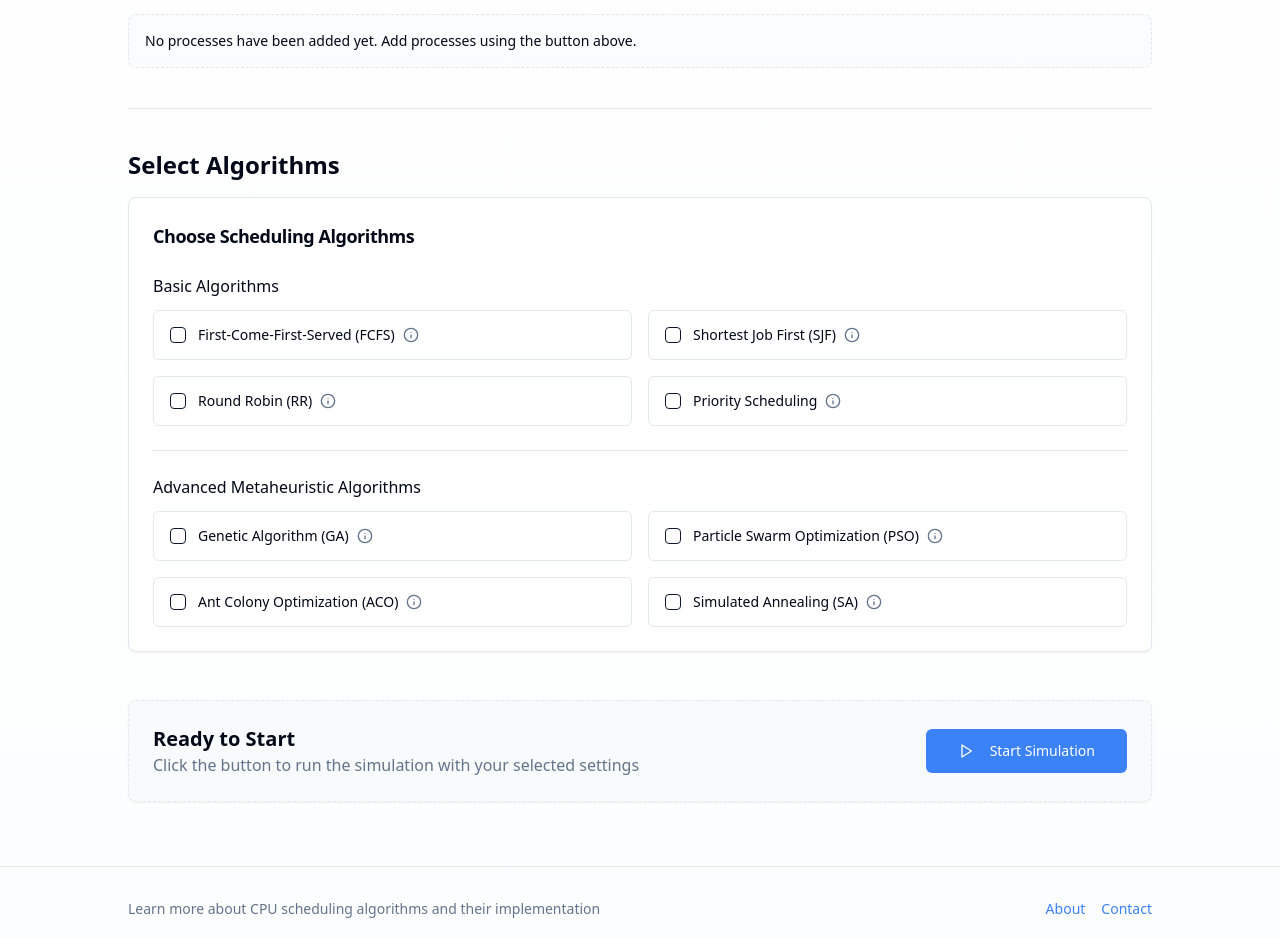
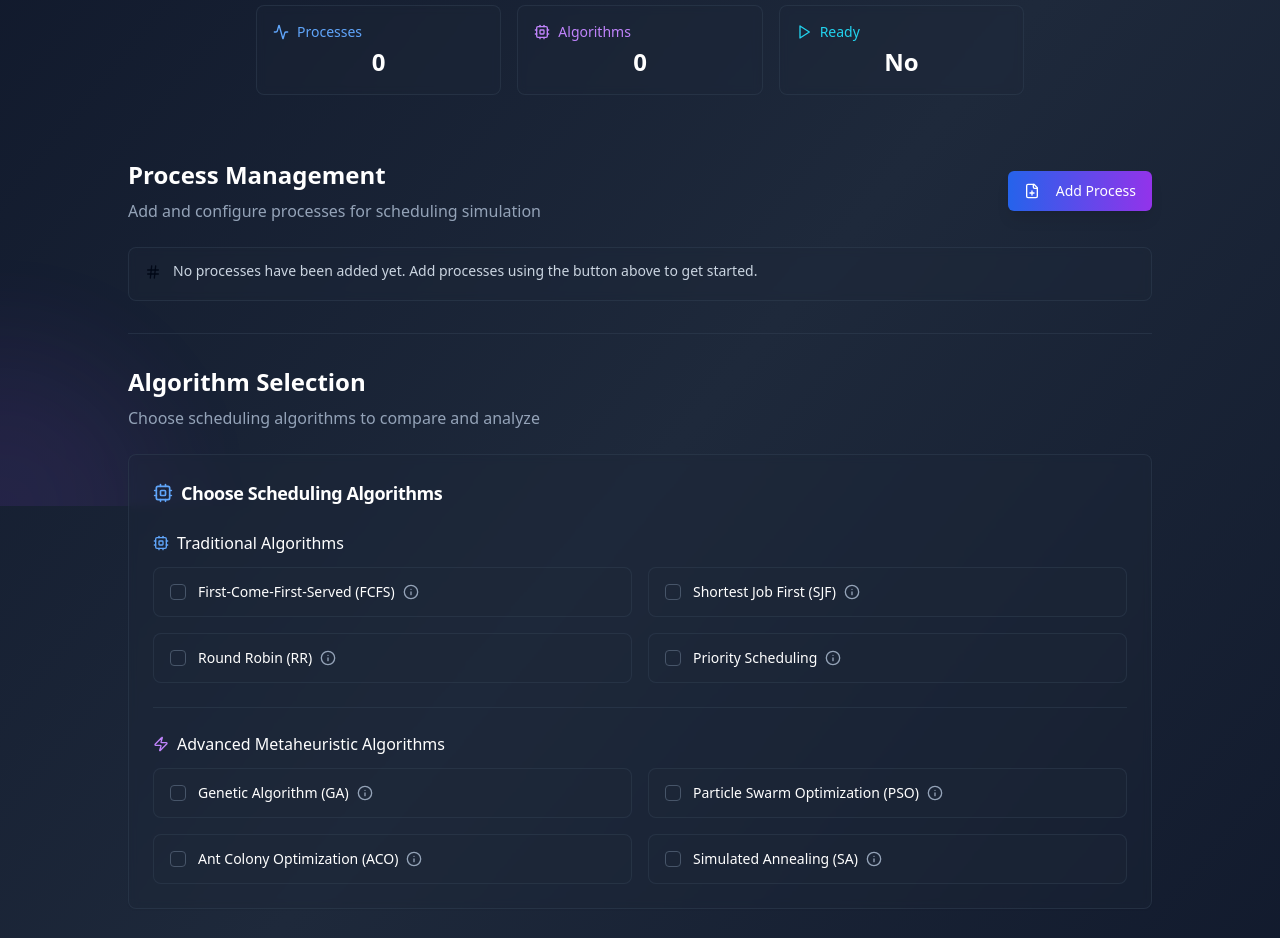
Before and after one commit to NiveshJain41/sched-sim-visualize-cpu, a React (Vite) app: page / in a window 1280 px wide. Shown: the part 294-1232 px from the top of the page. Built offline with nearby package versions, Linux system fonts and the light colour scheme.

Commit message:
feat: Implement unique process IDs and UI enhancements
-   Automatically generate unique IDs for processes upon addition.
-   Ensure process IDs are linked and accessible on results pages.
-   Enhance the UI with a more advanced design and a dark theme.

```diff
--- a/src/components/AlgorithmSelection.tsx
+++ b/src/components/AlgorithmSelection.tsx
@@ -1,9 +1,10 @@
+
 import React from "react";
 import { Card, CardContent, CardHeader, CardTitle } from "@/components/ui/card";
 import { Checkbox } from "@/components/ui/checkbox";
 import { Label } from "@/components/ui/label";
 import { HoverCard, HoverCardContent, HoverCardTrigger } from "@/components/ui/hover-card";
-import { Info } from "lucide-react";
+import { Info, Cpu, Zap } from "lucide-react";
 import { Separator } from "@/components/ui/separator";
 
 export interface Algorithm {
@@ -35,33 +36,43 @@ export function AlgorithmSelection({
   const basicAlgorithms = algorithms.filter(algo => algo.category !== "advanced");
   const advancedAlgorithms = algorithms.filter(algo => algo.category === "advanced");
 
-  const renderAlgorithmGroup = (algorithmList: Algorithm[]) => (
+  const renderAlgorithmGroup = (algorithmList: Algorithm[], isAdvanced = false) => (
     <div className="grid grid-cols-1 md:grid-cols-2 gap-4">
       {algorithmList.map((algorithm) => (
         <div
           key={algorithm.id}
-          className="flex items-center space-x-3 space-y-0 rounded-md border p-4 hover:bg-accent/50 transition-colors"
+          className={`flex items-center space-x-3 space-y-0 rounded-lg border p-4 transition-all duration-200 ${
+            selectedAlgorithms.includes(algorithm.id)
+              ? isAdvanced
+                ? 'border-purple-500/50 bg-purple-600/10 shadow-lg shadow-purple-500/20'
+                : 'border-blue-500/50 bg-blue-600/10 shadow-lg shadow-blue-500/20'
+              : 'border-slate-700/50 bg-slate-800/30 hover:bg-slate-700/30'
+          }`}
         >
           <Checkbox
             id={algorithm.id}
             checked={selectedAlgorithms.includes(algorithm.id)}
             onCheckedChange={() => toggleAlgorithm(algorithm.id)}
+            className="border-slate-600 data-[state=checked]:bg-gradient-to-r data-[state=checked]:from-blue-600 data-[state=checked]:to-purple-600"
           />
           <div className="flex-1 space-y-1">
             <div className="flex items-center">
               <Label
                 htmlFor={algorithm.id}
-                className="font-medium leading-none peer-disabled:cursor-not-allowed peer-disabled:opacity-70"
+                className="font-medium leading-none peer-disabled:cursor-not-allowed peer-disabled:opacity-70 text-white cursor-pointer"
               >
                 {algorithm.name}
               </Label>
               <HoverCard>
                 <HoverCardTrigger asChild>
                   <button className="ml-2 inline-flex items-center">
-                    <Info className="h-4 w-4 text-muted-foreground" />
+                    <Info className="h-4 w-4 text-slate-400 hover:text-slate-300" />
                   </button>
                 </HoverCardTrigger>
-                <HoverCardContent className="w-80 text-sm" side="top">
+                <HoverCardContent
+                  className="w-80 text-sm bg-slate-800 border-slate-700 text-slate-200"
+                  side="top"
+                >
                   {algorithm.description}
                 </HoverCardContent>
               </HoverCard>
@@ -73,22 +84,31 @@ export function AlgorithmSelection({
   );
 
   return (
-    <Card className="w-full">
+    <Card className="w-full border-slate-700/50 bg-slate-800/30 backdrop-blur-sm">
       <CardHeader>
-        <CardTitle className="text-lg">Choose Scheduling Algorithms</CardTitle>
+        <CardTitle className="text-lg text-white flex items-center gap-2">
+          <Cpu className="h-5 w-5 text-blue-400" />
+          Choose Scheduling Algorithms
+        </CardTitle>
       </CardHeader>
       <CardContent className="space-y-6">
         <div>
-          <h3 className="font-medium mb-3">Basic Algorithms</h3>
+          <div className="flex items-center gap-2 mb-3">
+            <Cpu className="h-4 w-4 text-blue-400" />
+            <h3 className="font-medium text-white">Traditional Algorithms</h3>
+          </div>
           {renderAlgorithmGroup(basicAlgorithms)}
         </div>
 
         {advancedAlgorithms.length > 0 && (
           <>
-            <Separator />
+            <Separator className="bg-slate-700/50" />
             <div>
-              <h3 className="font-medium mb-3">Advanced Metaheuristic Algorithms</h3>
-              {renderAlgorithmGroup(advancedAlgorithms)}
+              <div className="flex items-center gap-2 mb-3">
+                <Zap className="h-4 w-4 text-purple-400" />
+                <h3 className="font-medium text-white">Advanced Metaheuristic Algorithms</h3>
+              </div>
+              {renderAlgorithmGroup(advancedAlgorithms, true)}
             </div>
           </>
         )}
--- a/src/components/ProcessList.tsx
+++ b/src/components/ProcessList.tsx
@@ -2,7 +2,7 @@
 import React from "react";
 import { Table, TableBody, TableCell, TableHead, TableHeader, TableRow } from "@/components/ui/table";
 import { Button } from "@/components/ui/button";
-import { Edit, Trash2 } from "lucide-react";
+import { Edit, Trash2, Hash } from "lucide-react";
 import { Process } from "./AddProcessModal";
 import { Card, CardContent, CardHeader, CardTitle } from "@/components/ui/card";
 import { Alert, AlertDescription } from "@/components/ui/alert";
@@ -17,54 +17,62 @@ interface ProcessListProps {
 export function ProcessList({ processes, onEdit, onDelete, onClearAll }: ProcessListProps) {
   if (processes.length === 0) {
     return (
-      <Alert className="bg-secondary/30 text-foreground border-dashed">
-        <AlertDescription>
-          No processes have been added yet. Add processes using the button above.
+      <Alert className="bg-slate-800/30 border-slate-700/50 backdrop-blur-sm">
+        <Hash className="h-4 w-4 text-slate-400" />
+        <AlertDescription className="text-slate-300">
+          No processes have been added yet. Add processes using the button above to get started.
         </AlertDescription>
       </Alert>
     );
   }
 
   return (
-    <Card className="w-full">
+    <Card className="w-full border-slate-700/50 bg-slate-800/30 backdrop-blur-sm">
       <CardHeader className="pb-3">
         <div className="flex justify-between items-center">
-          <CardTitle className="text-lg">Process List</CardTitle>
+          <CardTitle className="text-lg text-white">Process List</CardTitle>
           <Button
             variant="outline"
             size="sm"
             onClick={onClearAll}
-            className="text-destructive hover:text-destructive"
+            className="border-red-600/50 text-red-400 hover:bg-red-600/10 hover:text-red-300"
           >
             Clear All
           </Button>
         </div>
       </CardHeader>
       <CardContent>
-        <div className="rounded-md border">
+        <div className="rounded-md border border-slate-700/50 overflow-hidden">
           <Table>
             <TableHeader>
-              <TableRow>
-                <TableHead>Process Name</TableHead>
-                <TableHead>Arrival Time (s)</TableHead>
-                <TableHead>Burst Time (s)</TableHead>
-                <TableHead>Priority</TableHead>
-                <TableHead className="w-[100px] text-right">Actions</TableHead>
+              <TableRow className="border-slate-700/50 hover:bg-slate-700/30">
+                <TableHead className="text-slate-300">Process ID</TableHead>
+                <TableHead className="text-slate-300">Process Name</TableHead>
+                <TableHead className="text-slate-300">Arrival Time (s)</TableHead>
+                <TableHead className="text-slate-300">Burst Time (s)</TableHead>
+                <TableHead className="text-slate-300">Priority</TableHead>
+                <TableHead className="w-[100px] text-right text-slate-300">Actions</TableHead>
               </TableRow>
             </TableHeader>
             <TableBody>
-              {processes.map((process) => (
-                <TableRow key={process.id} className="animate-slide-in">
-                  <TableCell className="font-medium">{process.name}</TableCell>
-                  <TableCell>{process.arrivalTime}</TableCell>
-                  <TableCell>{process.burstTime}</TableCell>
-                  <TableCell>{process.priority ?? "N/A"}</TableCell>
+              {processes.map((process, index) => (
+                <TableRow
+                  key={process.id}
+                  className="animate-slide-in border-slate-700/50 hover:bg-slate-700/20"
+                >
+                  <TableCell className="font-mono text-xs text-slate-400 bg-slate-700/30">
+                    {process.id}
+                  </TableCell>
+                  <TableCell className="font-medium text-white">{process.name}</TableCell>
+                  <TableCell className="text-slate-300">{process.arrivalTime}</TableCell>
+                  <TableCell className="text-slate-300">{process.burstTime}</TableCell>
+                  <TableCell className="text-slate-300">{process.priority ?? "N/A"}</TableCell>
                   <TableCell className="text-right space-x-2">
                     <Button
                       variant="ghost"
                       size="icon"
                       onClick={() => onEdit(process)}
-                      className="h-8 w-8"
+                      className="h-8 w-8 text-blue-400 hover:bg-blue-600/20 hover:text-blue-300"
                     >
                       <Edit className="h-4 w-4" />
                     </Button>
@@ -72,7 +80,7 @@ export function ProcessList({ processes, onEdit, onDelete, onClearAll }: Process
                       variant="ghost"
                       size="icon"
                       onClick={() => onDelete(process.id)}
-                      className="h-8 w-8 text-destructive"
+                      className="h-8 w-8 text-red-400 hover:bg-red-600/20 hover:text-red-300"
                     >
                       <Trash2 className="h-4 w-4" />
                     </Button>
--- a/src/pages/Index.tsx
+++ b/src/pages/Index.tsx
@@ -1,4 +1,3 @@
-
 import React, { useState } from "react";
 import { useNavigate } from "react-router-dom";
 import { Button } from "@/components/ui/button";
@@ -8,7 +7,7 @@ import { toast } from "sonner";
 import { AddProcessModal, Process } from "@/components/AddProcessModal";
 import { ProcessList } from "@/components/ProcessList";
 import { AlgorithmSelection, Algorithm } from "@/components/AlgorithmSelection";
-import { FilePlus, Play } from "lucide-react";
+import { FilePlus, Play, Cpu, Activity } from "lucide-react";
 
 const algorithms = [
   {
@@ -72,15 +71,22 @@ const Index = () => {
   // State for selected algorithms
   const [selectedAlgorithms, setSelectedAlgorithms] = useState<string[]>([]);
 
+  // Generate unique process ID
+  const generateProcessId = () => {
+    return `P${Date.now()}-${Math.random().toString(36).substr(2, 9)}`;
+  };
+
   // Handle process addition/editing
-  const handleAddProcess = (process: Process) => {
+  const handleAddProcess = (processData: Omit<Process, 'id'>) => {
     if (editingProcess) {
-      // Update existing process
-      setProcesses(processes.map(p => p.id === process.id ? process : p));
+      // Update existing process - keep the same ID
+      const updatedProcess = { ...processData, id: editingProcess.id };
+      setProcesses(processes.map(p => p.id === editingProcess.id ? updatedProcess : p));
       setEditingProcess(null);
     } else {
-      // Add new process
-      setProcesses([...processes, process]);
+      // Add new process with unique ID
+      const newProcess = { ...processData, id: generateProcessId() };
+      setProcesses([...processes, newProcess]);
     }
   };
 
@@ -125,28 +131,70 @@ const Index = () => {
   };
 
   return (
-    <div className="min-h-screen bg-gradient-to-b from-background to-secondary/20">
-      <header className="container mx-auto py-12 px-4">
-        <div className="max-w-5xl mx-auto text-center space-y-4">
+    <div className="min-h-screen bg-gradient-to-br from-slate-900 via-slate-800 to-slate-900">
+      {/* Animated background elements */}
+      <div className="absolute inset-0 overflow-hidden">
+        <div className="absolute -top-40 -right-40 w-80 h-80 bg-blue-500/10 rounded-full blur-3xl animate-pulse-slow"></div>
+        <div className="absolute -bottom-40 -left-40 w-80 h-80 bg-purple-500/10 rounded-full blur-3xl animate-pulse-slow"></div>
+      </div>
+
+      <header className="relative container mx-auto py-16 px-4">
+        <div className="max-w-5xl mx-auto text-center space-y-6">
           {/* Project ID Header */}
-          <p className="text-sm font-medium text-muted-foreground mb-2">Project Id - SE(OS) - VI - T054</p>
+          <div className="inline-flex items-center gap-2 px-4 py-2 bg-slate-800/50 backdrop-blur-sm border border-slate-700/50 rounded-full">
+            <Cpu className="h-4 w-4 text-blue-400" />
+            <p className="text-sm font-medium text-slate-300">Project Id - SE(OS) - VI - T054</p>
+          </div>
 
-          <h1 className="text-4xl md:text-5xl font-bold bg-clip-text text-transparent cpu-gradient">
+          <h1 className="text-5xl md:text-6xl font-bold bg-gradient-to-r from-blue-400 via-purple-400 to-cyan-400 bg-clip-text text-transparent">
             CPU Scheduling Simulator
           </h1>
-          <p className="text-xl text-muted-foreground max-w-3xl mx-auto">
-            Test and compare different CPU scheduling algorithms using manually added processes.
+          <p className="text-xl text-slate-400 max-w-3xl mx-auto leading-relaxed">
+            Test and compare different CPU scheduling algorithms using manually added processes with advanced visualization and performance metrics.
           </p>
+
+          {/* Stats cards */}
+          <div className="grid grid-cols-1 md:grid-cols-3 gap-4 mt-8 max-w-3xl mx-auto">
+            <div className="bg-slate-800/30 backdrop-blur-sm border border-slate-700/50 rounded-lg p-4">
+              <div className="flex items-center gap-2 text-blue-400 mb-1">
+                <Activity className="h-4 w-4" />
+                <span className="text-sm font-medium">Processes</span>
+              </div>
+              <div className="text-2xl font-bold text-white">{processes.length}</div>
+            </div>
+            <div className="bg-slate-800/30 backdrop-blur-sm border border-slate-700/50 rounded-lg p-4">
+              <div className="flex items-center gap-2 text-purple-400 mb-1">
+                <Cpu className="h-4 w-4" />
+                <span className="text-sm font-medium">Algorithms</span>
+              </div>
+              <div className="text-2xl font-bold text-white">{selectedAlgorithms.length}</div>
+            </div>
+            <div className="bg-slate-800/30 backdrop-blur-sm border border-slate-700/50 rounded-lg p-4">
+              <div className="flex items-center gap-2 text-cyan-400 mb-1">
+                <Play className="h-4 w-4" />
+                <span className="text-sm font-medium">Ready</span>
+              </div>
+              <div className="text-2xl font-bold text-white">
+                {processes.length > 0 && selectedAlgorithms.length > 0 ? "Yes" : "No"}
+              </div>
+            </div>
+          </div>
         </div>
       </header>
 
-      <main className="container mx-auto px-4 pb-16">
+      <main className="relative container mx-auto px-4 pb-16">
         <div className="max-w-5xl mx-auto grid gap-8">
           {/* Manual Process Addition Section */}
           <section>
-            <div className="flex items-center justify-between mb-4">
-              <h2 className="text-2xl font-semibold">Add Processes Manually</h2>
-              <Button onClick={() => setModalOpen(true)}>
+            <div className="flex items-center justify-between mb-6">
+              <div>
+                <h2 className="text-2xl font-semibold text-white mb-2">Process Management</h2>
+                <p className="text-slate-400">Add and configure processes for scheduling simulation</p>
+              </div>
+              <Button
+                onClick={() => setModalOpen(true)}
+                className="bg-gradient-to-r from-blue-600 to-purple-600 hover:from-blue-700 hover:to-purple-700 text-white border-0 shadow-lg"
+              >
                 <FilePlus className="mr-2 h-4 w-4" />
                 Add Process
               </Button>
@@ -167,11 +215,14 @@ const Index = () => {
             />
           </section>
 
-          <Separator className="my-2" />
+          <Separator className="bg-slate-700/50" />
 
           {/* Algorithm Selection Section */}
           <section>
-            <h2 className="text-2xl font-semibold mb-4">Select Algorithms</h2>
+            <div className="mb-6">
+              <h2 className="text-2xl font-semibold text-white mb-2">Algorithm Selection</h2>
+              <p className="text-slate-400">Choose scheduling algorithms to compare and analyze</p>
+            </div>
             <AlgorithmSelection
               algorithms={algorithms}
               selectedAlgorithms={selectedAlgorithms}
@@ -181,21 +232,26 @@ const Index = () => {
 
           {/* Start Simulation Button */}
           <section className="mt-4">
-            <Card className="border-dashed bg-accent/40 hover:bg-accent/60 transition-colors">
-              <CardContent className="p-6">
-                <div className="flex flex-col md:flex-row justify-between items-center">
-                  <div className="mb-4 md:mb-0">
-                    <h3 className="text-xl font-semibold">Ready to Start</h3>
-                    <p className="text-muted-foreground">
-                      Click the button to run the simulation with your selected settings
+            <Card className="border-slate-700/50 bg-slate-800/30 backdrop-blur-sm hover:bg-slate-800/50 transition-all duration-300">
+              <CardContent className="p-8">
+                <div className="flex flex-col md:flex-row justify-between items-center gap-6">
+                  <div className="text-center md:text-left">
+                    <h3 className="text-2xl font-semibold text-white mb-2">Ready to Simulate</h3>
+                    <p className="text-slate-400 text-lg">
+                      Execute the simulation with your configured processes and selected algorithms
                     </p>
+                    <div className="flex gap-4 mt-3 text-sm text-slate-500">
+                      <span>• {processes.length} processes configured</span>
+                      <span>• {selectedAlgorithms.length} algorithms selected</span>
+                    </div>
                   </div>
                   <Button
                     size="lg"
                     onClick={handleStartSimulation}
-                    className="bg-cpu-blue hover:bg-cpu-darkblue text-white"
+                    className="bg-gradient-to-r from-emerald-600 to-blue-600 hover:from-emerald-700 hover:to-blue-700 text-white border-0 shadow-lg text-lg px-8 py-6"
+                    disabled={processes.length === 0 || selectedAlgorithms.length === 0}
                   >
-                    <Play className="mr-2 h-4 w-4" />
+                    <Play className="mr-2 h-5 w-5" />
                     Start Simulation
                   </Button>
                 </div>
@@ -205,17 +261,17 @@ const Index = () => {
         </div>
       </main>
 
-      <footer className="container mx-auto px-4 py-8 border-t">
+      <footer className="relative container mx-auto px-4 py-8 border-t border-slate-700/50">
         <div className="max-w-5xl mx-auto flex flex-col md:flex-row justify-between items-center">
-          <p className="text-sm text-muted-foreground mb-4 md:mb-0">
-            Learn more about CPU scheduling algorithms and their implementation
+          <p className="text-sm text-slate-400 mb-4 md:mb-0">
+            Advanced CPU scheduling simulation with comprehensive algorithm analysis
           </p>
           <div className="flex space-x-4">
-            <a href="#" className="text-sm hover:underline text-cpu-blue">
-              About
+            <a href="#" className="text-sm hover:underline text-blue-400 hover:text-blue-300 transition-colors">
+              Documentation
             </a>
-            <a href="#" className="text-sm hover:underline text-cpu-blue">
-              Contact
+            <a href="#" className="text-sm hover:underline text-purple-400 hover:text-purple-300 transition-colors">
+              GitHub
             </a>
           </div>
         </div>
```
Also changed, not shown: src/components/AddProcessModal.tsx (+21 -14 lines).
